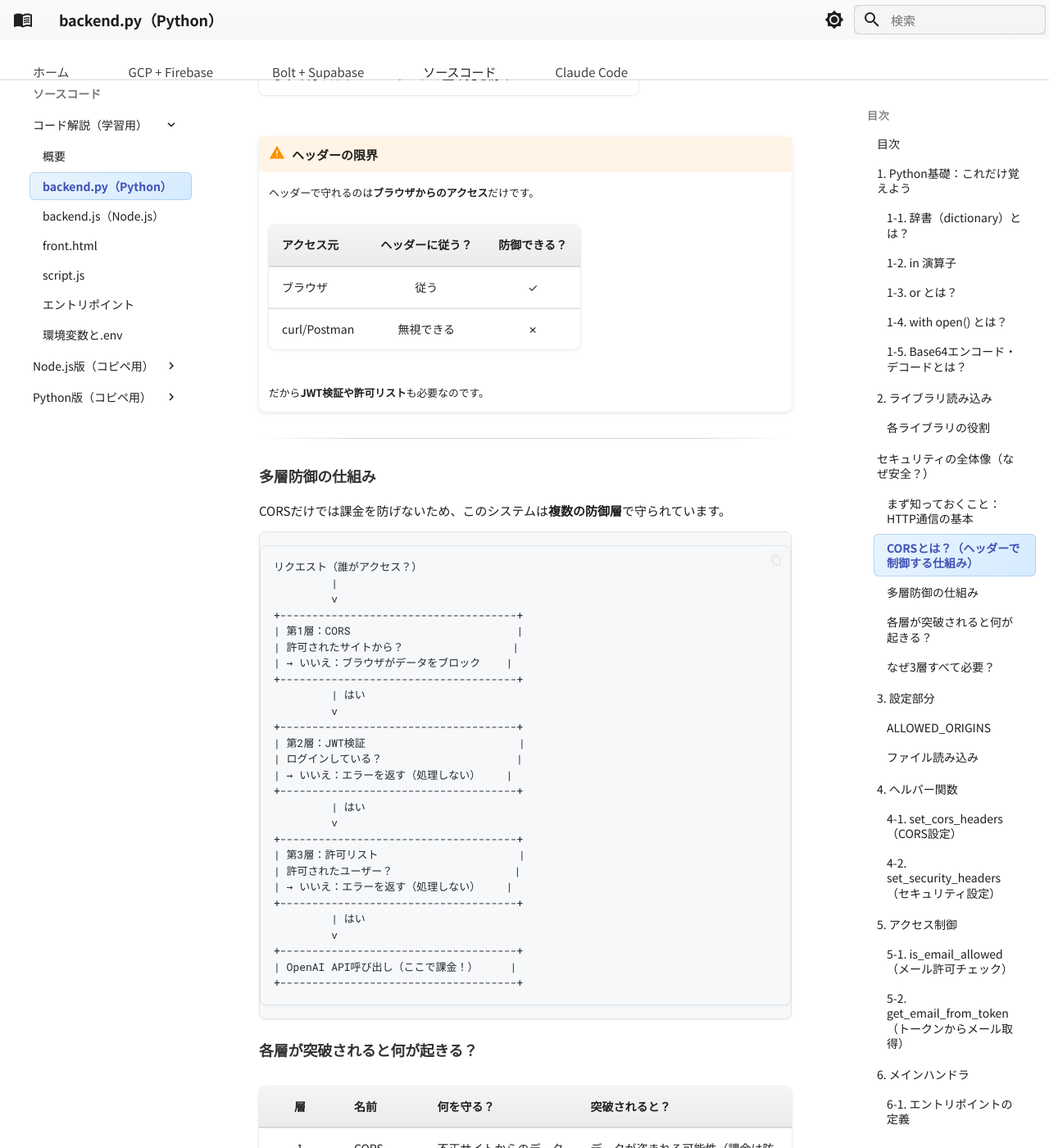
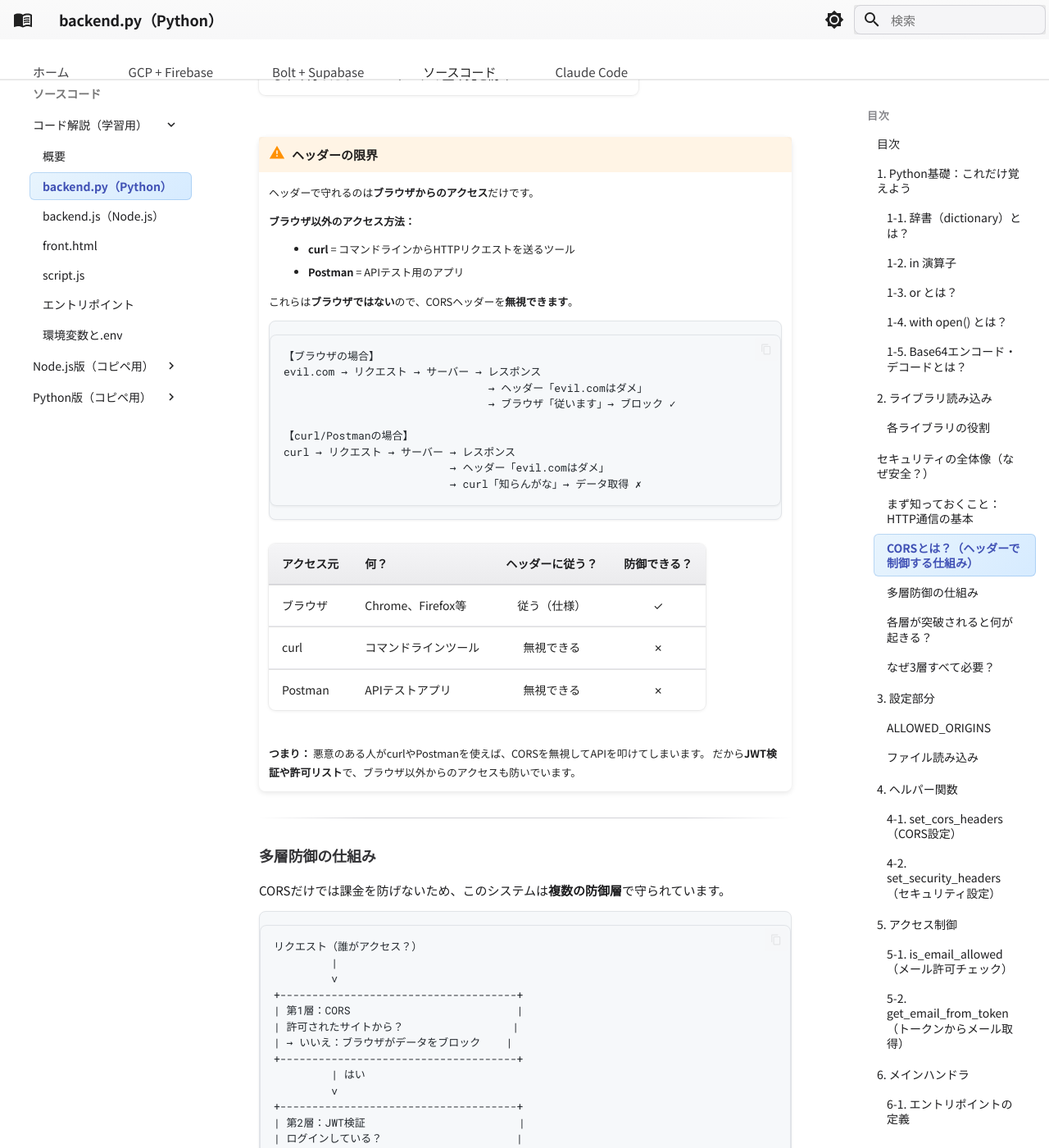
Before and after one commit to michihiro-316/ai-chat-docs, an MkDocs documentation site: the page built from docs/code/explained/01_backend.md, in a window 1280 px wide and 1400 px high, scrolled down 10152 px. Shown: the whole window at 82% size. Built offline with MkDocs 1.6.1 and Material for MkDocs 9.7.7, drawn with Linux system fonts in a browser that asks for light colours.

Commit message:
docs: curl/Postmanの説明をわかりやすく
- curl/Postmanとは何かを説明追加
- なぜヘッダーを無視できるかを図解
- 「知らんがな」で直感的に理解できるように

🤖 Generated with [Claude Code](https://claude.com/claude-code)

Co-Authored-By: Claude Opus 4.5 <noreply@anthropic.com>

````diff
--- a/docs/code/explained/01_backend.md
+++ b/docs/code/explained/01_backend.md
@@ -399,12 +399,34 @@ evil.com (JavaScript)
 
     ヘッダーで守れるのは**ブラウザからのアクセス**だけです。
 
-    | アクセス元 | ヘッダーに従う？ | 防御できる？ |
-    |-----------|:---------------:|:-----------:|
-    | ブラウザ | 従う | ✓ |
-    | curl/Postman | 無視できる | ✗ |
+    **ブラウザ以外のアクセス方法：**
 
-    だから**JWT検証や許可リスト**も必要なのです。
+    - **curl** = コマンドラインからHTTPリクエストを送るツール
+    - **Postman** = APIテスト用のアプリ
+
+    これらは**ブラウザではない**ので、CORSヘッダーを**無視できます**。
+
+    ```text
+    【ブラウザの場合】
+    evil.com → リクエスト → サーバー → レスポンス
+                                    → ヘッダー「evil.comはダメ」
+                                    → ブラウザ「従います」→ ブロック ✓
+
+    【curl/Postmanの場合】
+    curl → リクエスト → サーバー → レスポンス
+                              → ヘッダー「evil.comはダメ」
+                              → curl「知らんがな」→ データ取得 ✗
+    ```
+
+    | アクセス元 | 何？ | ヘッダーに従う？ | 防御できる？ |
+    |-----------|------|:---------------:|:-----------:|
+    | ブラウザ | Chrome、Firefox等 | 従う（仕様） | ✓ |
+    | curl | コマンドラインツール | 無視できる | ✗ |
+    | Postman | APIテストアプリ | 無視できる | ✗ |
+
+    **つまり：**
+    悪意のある人がcurlやPostmanを使えば、CORSを無視してAPIを叩けてしまいます。
+    だから**JWT検証や許可リスト**で、ブラウザ以外からのアクセスも防いでいます。
 
 ---
 
````
